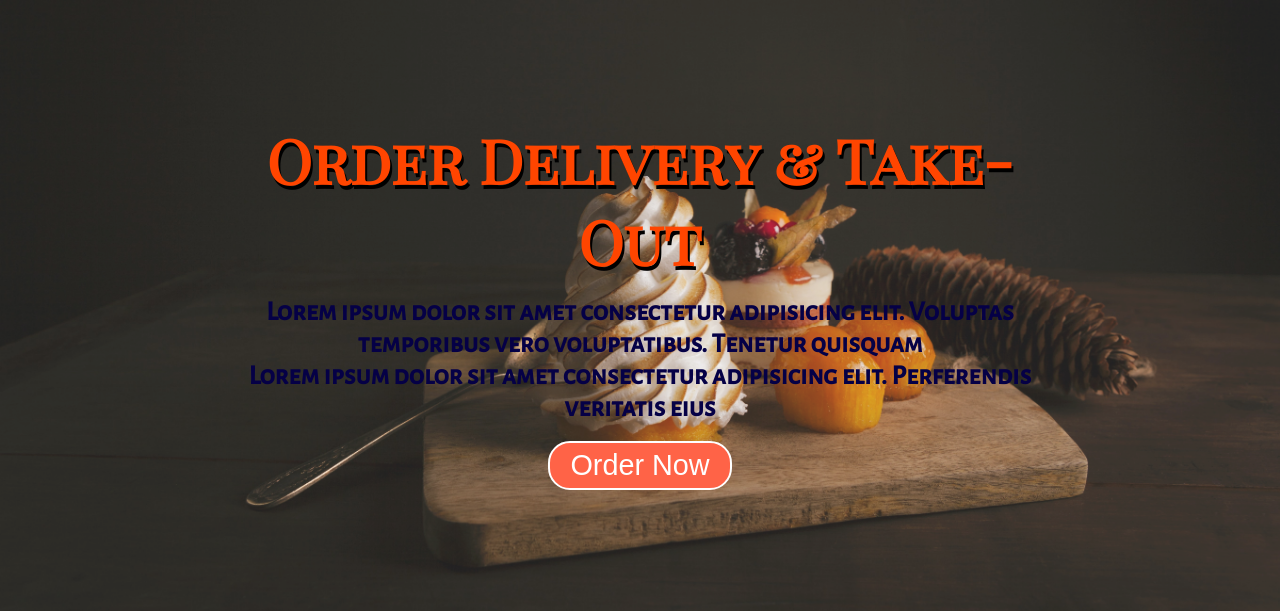
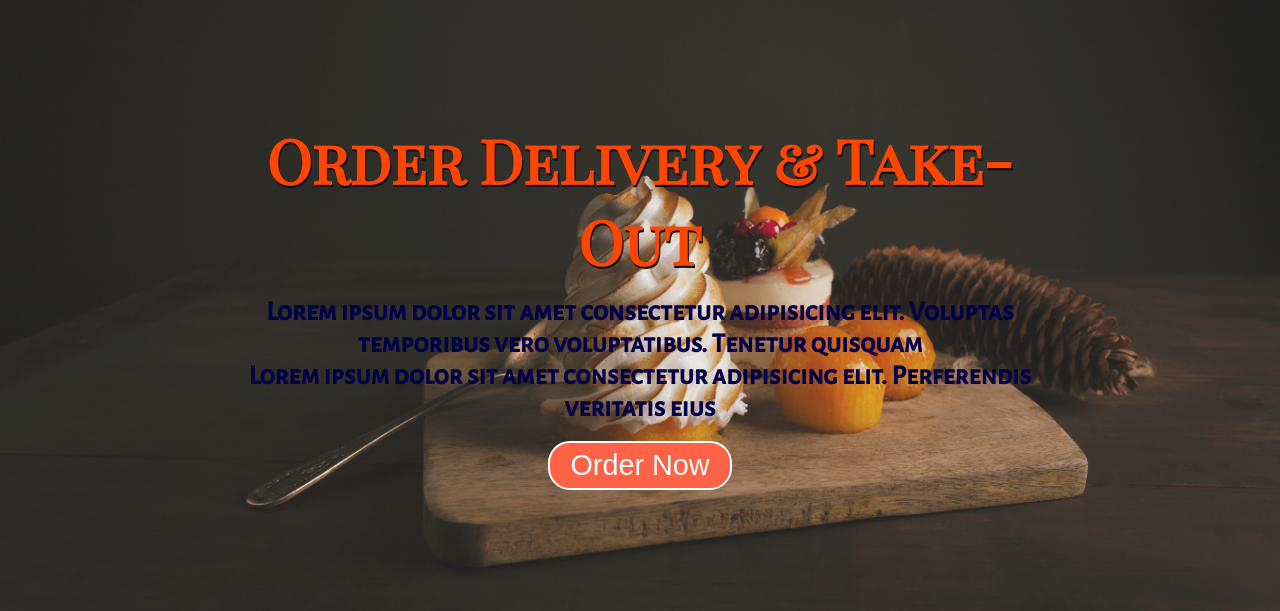
Before and after one commit to shivi-solanki/foodie, a plain HTML site: page index.html in a window 1280 px wide. Shown: the part 147-758 px from the top of the page. Drawn offline with Linux system fonts and the light colour scheme.

Commit message:
Update index.css

```diff
--- a/style/index.css
+++ b/style/index.css
@@ -108,7 +108,7 @@ html{
 
 #home h1{
      color: orangered;
-     text-shadow:2px 4px black;
+     text-shadow:1px 2px black;
      text-align: center;
 }
 #home p{
```
